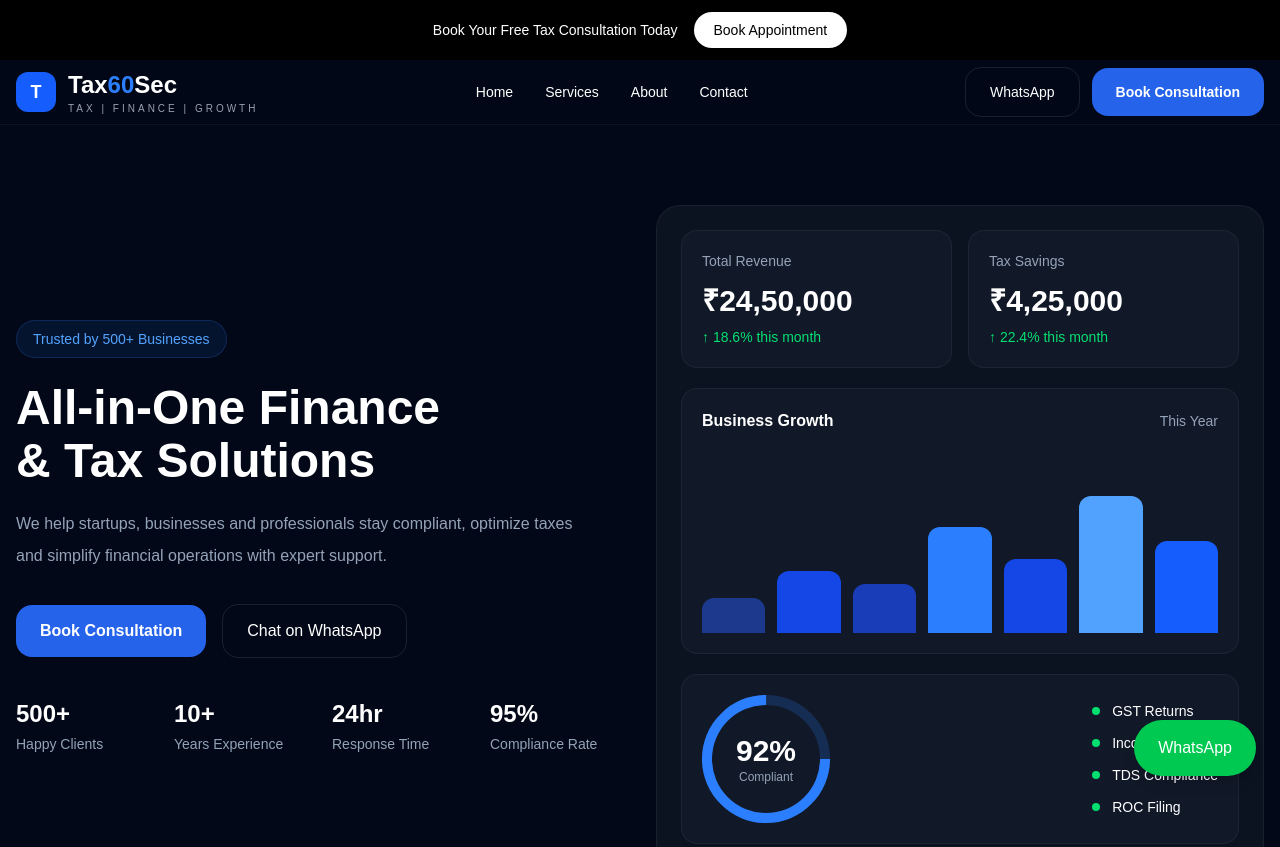
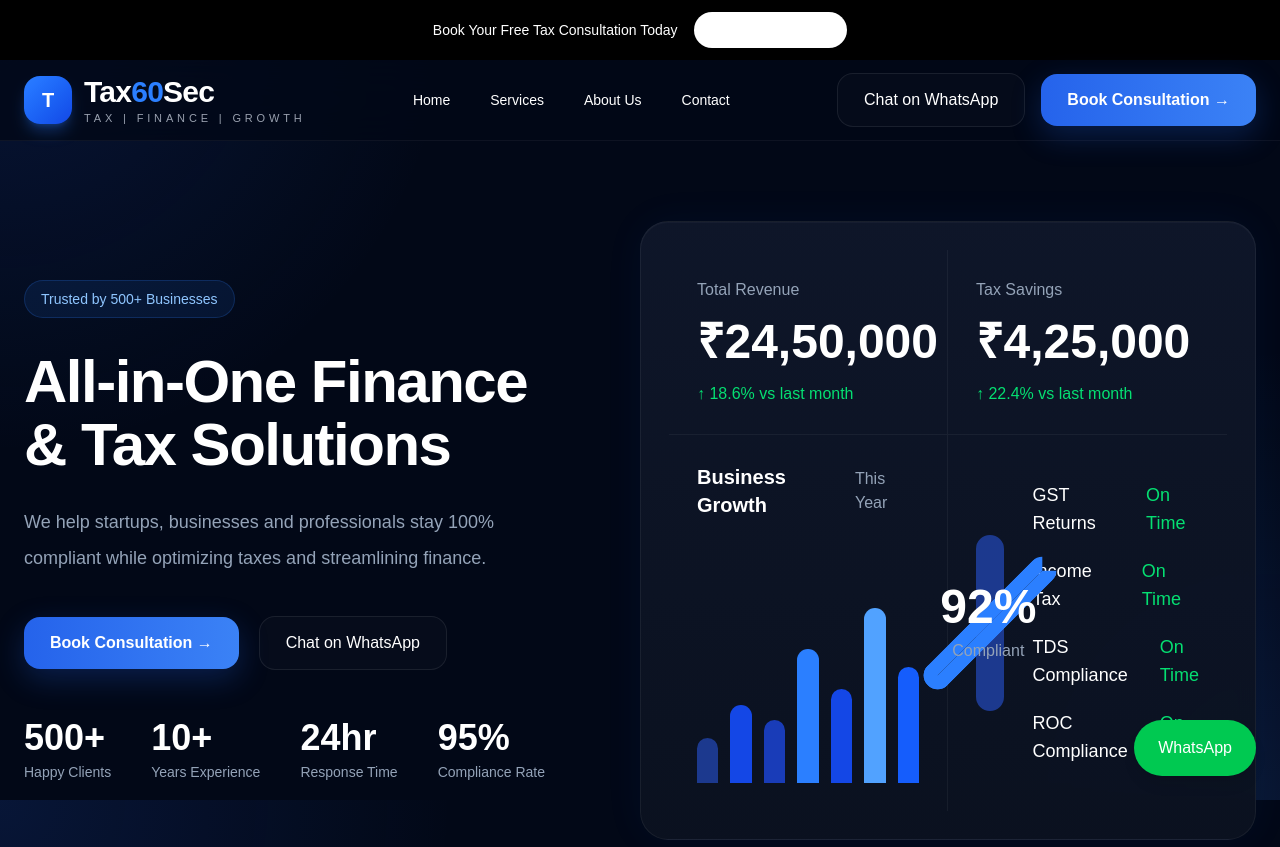
Before and after one commit to nithinreddyavula/taxin60sec, a Next.js app: page / in a window 1280 px wide. Shown: the top 847 px of the page. Built offline with nearby package versions, Linux system fonts and the light colour scheme.

Commit message:
fix spacing

```diff
--- a/app/globals.css
+++ b/app/globals.css
@@ -5,54 +5,112 @@
 }
 
 body {
-  background: #020817;
+  background:
+    radial-gradient(circle at top left, rgba(37,99,235,0.15), transparent 30%),
+    radial-gradient(circle at bottom right, rgba(59,130,246,0.12), transparent 30%),
+    #020817;
+
   color: white;
+  overflow-x: hidden;
   font-family: Arial, Helvetica, sans-serif;
-  overflow-x: hidden;
 }
 
+/* CONTAINER */
 .container-main {
   max-width: 1280px;
   margin: auto;
-  padding-left: 1rem;
-  padding-right: 1rem;
+  padding-left: 24px;
+  padding-right: 24px;
 }
 
+/* SECTION */
 .section-space {
-  padding-top: 5rem;
-  padding-bottom: 5rem;
+  padding-top: 80px;
+  padding-bottom: 80px;
 }
 
+/* PREMIUM CARD */
 .card-dark {
-  background: #0B1220;
+  background: linear-gradient(
+    to bottom,
+    rgba(15,23,42,0.95),
+    rgba(11,18,32,0.95)
+  );
+
   border: 1px solid rgba(255,255,255,0.06);
-  border-radius: 24px;
+
+  border-radius: 28px;
+
+  box-shadow:
+    0 0 40px rgba(37,99,235,0.06),
+    inset 0 1px 0 rgba(255,255,255,0.03);
+
+  backdrop-filter: blur(10px);
 }
 
+/* TEXT */
 .text-secondary {
   color: #94A3B8;
 }
 
+/* BUTTONS */
 .btn-primary {
-  background: #2563EB;
+  background: linear-gradient(
+    to right,
+    #2563EB,
+    #3B82F6
+  );
+
   color: white;
-  padding: 14px 24px;
+  padding: 14px 26px;
   border-radius: 16px;
   font-weight: 600;
-  transition: 0.3s;
+
+  transition: all 0.3s ease;
+
+  display: inline-flex;
+  align-items: center;
+  justify-content: center;
+
+  box-shadow:
+    0 10px 30px rgba(37,99,235,0.25);
 }
 
 .btn-primary:hover {
-  background: #3B82F6;
+  transform: translateY(-2px);
 }
 
 .btn-secondary {
-  border: 1px solid rgba(255,255,255,0.1);
-  padding: 14px 24px;
+  border: 1px solid rgba(255,255,255,0.08);
+
+  padding: 14px 26px;
+
   border-radius: 16px;
-  transition: 0.3s;
+
+  transition: all 0.3s ease;
+
+  display: inline-flex;
+  align-items: center;
+  justify-content: center;
+
+  background: rgba(255,255,255,0.02);
 }
 
 .btn-secondary:hover {
   background: rgba(255,255,255,0.05);
 }
+
+a {
+  text-decoration: none;
+  color: inherit;
+}
+
+/* MOBILE */
+@media (max-width: 768px) {
+
+  .section-space {
+    padding-top: 56px;
+    padding-bottom: 56px;
+  }
+
+}
--- a/components/Navbar.tsx
+++ b/components/Navbar.tsx
@@ -10,11 +10,11 @@
 
   return (
 
-    <header className="sticky top-0 z-50 border-b border-white/5 bg-[#020817]/90 backdrop-blur-lg">
+    <header className="sticky top-0 z-50 border-b border-white/5 bg-[#020817]/80 backdrop-blur-xl">
 
       <div className="container-main">
 
-        <div className="h-16 flex items-center justify-between">
+        <div className="h-20 flex items-center justify-between">
 
           {/* LOGO */}
           <Link
@@ -22,7 +22,7 @@
             className="flex items-center gap-3"
           >
 
-            <div className="w-10 h-10 rounded-xl bg-blue-600 flex items-center justify-center font-bold text-lg">
+            <div className="w-12 h-12 rounded-2xl bg-gradient-to-br from-blue-500 to-blue-700 flex items-center justify-center text-xl font-bold shadow-lg shadow-blue-500/30">
 
               T
 
@@ -30,13 +30,13 @@
 
             <div>
 
-              <h2 className="text-2xl font-bold">
+              <h2 className="text-3xl font-bold tracking-tight">
 
                 Tax<span className="text-blue-500">60</span>Sec
 
               </h2>
 
-              <p className="text-[10px] uppercase tracking-[0.3em] text-gray-400">
+              <p className="text-[11px] uppercase tracking-[0.35em] text-gray-400">
 
                 Tax | Finance | Growth
 
@@ -47,37 +47,37 @@
           </Link>
 
           {/* DESKTOP NAV */}
-          <nav className="hidden md:flex items-center gap-8 text-sm font-medium">
+          <nav className="hidden lg:flex items-center gap-10 text-sm font-medium">
 
             <Link href="/">Home</Link>
 
             <Link href="/services">Services</Link>
 
-            <Link href="/about">About</Link>
+            <Link href="/about">About Us</Link>
 
             <Link href="/contact">Contact</Link>
 
           </nav>
 
-          {/* CTA */}
-          <div className="hidden md:flex items-center gap-3">
+          {/* BUTTONS */}
+          <div className="hidden lg:flex items-center gap-4">
 
             <a
               href="https://wa.me/917013734079"
               target="_blank"
-              className="btn-secondary text-sm"
+              className="btn-secondary"
             >
 
-              WhatsApp
+              Chat on WhatsApp
 
             </a>
 
             <Link
               href="/contact"
-              className="btn-primary text-sm"
+              className="btn-primary"
             >
 
-              Book Consultation
+              Book Consultation →
 
             </Link>
 
@@ -86,13 +86,13 @@
           {/* MOBILE */}
           <button
             onClick={() => setOpen(!open)}
-            className="md:hidden"
+            className="lg:hidden"
           >
 
             {
               open
-                ? <X size={24} />
-                : <Menu size={24} />
+                ? <X size={28} />
+                : <Menu size={28} />
             }
 
           </button>
@@ -105,9 +105,9 @@
       {
         open && (
 
-          <div className="md:hidden border-t border-white/5 bg-[#020817]">
+          <div className="lg:hidden border-t border-white/5 bg-[#020817]">
 
-            <div className="container-main py-6 flex flex-col gap-5">
+            <div className="container-main py-6 flex flex-col gap-6">
 
               <Link href="/">Home</Link>
 
--- a/sections/Hero.tsx
+++ b/sections/Hero.tsx
@@ -10,20 +10,19 @@
 
       <div className="container-main">
 
-        <div className="grid lg:grid-cols-2 gap-8 items-center">
+        <div className="grid lg:grid-cols-[1fr_1.1fr] gap-14 items-center">
 
           {/* LEFT */}
           <div>
 
-            {/* BADGE */}
-            <div className="inline-flex items-center gap-2 rounded-full border border-blue-500/20 bg-blue-500/10 px-4 py-2 text-sm text-blue-400">
+            <div className="inline-flex items-center gap-2 rounded-full border border-blue-500/20 bg-blue-500/10 px-4 py-2 text-sm text-blue-300">
 
               Trusted by 500+ Businesses
 
             </div>
 
             {/* TITLE */}
-            <h1 className="mt-6 text-4xl lg:text-5xl font-bold leading-[1.1] max-w-2xl">
+            <h1 className="mt-8 text-5xl lg:text-6xl font-bold leading-[1.05] tracking-tight max-w-xl">
 
               All-in-One Finance
               <br />
@@ -32,23 +31,23 @@
             </h1>
 
             {/* DESC */}
-            <p className="mt-5 text-base text-secondary leading-8 max-w-xl">
+            <p className="mt-7 text-lg text-secondary leading-9 max-w-lg">
 
-              We help startups, businesses and professionals
-              stay compliant, optimize taxes and simplify
-              financial operations with expert support.
+              We help startups, businesses and professionals stay
+              100% compliant while optimizing taxes and
+              streamlining finance.
 
             </p>
 
             {/* BUTTONS */}
-            <div className="mt-8 flex flex-wrap items-center gap-4">
+            <div className="mt-10 flex flex-wrap items-center gap-5">
 
               <Link
                 href="/contact"
                 className="btn-primary"
               >
 
-                Book Consultation
+                Book Consultation →
 
               </Link>
 
@@ -64,68 +63,82 @@
 
             </div>
 
-            {/* TRUST METRICS */}
-            <div className="mt-10 grid grid-cols-2 sm:grid-cols-4 gap-6">
+            {/* STATS */}
+            <div className="mt-12 flex flex-wrap gap-10">
 
               <div>
+                <h3 className="text-4xl font-bold">500+</h3>
+                <p className="mt-1 text-sm text-secondary">
+                  Happy Clients
+                </p>
+              </div>
 
-                <h3 className="text-2xl font-bold">
+              <div>
+                <h3 className="text-4xl font-bold">10+</h3>
+                <p className="mt-1 text-sm text-secondary">
+                  Years Experience
+                </p>
+              </div>
 
-                  500+
+              <div>
+                <h3 className="text-4xl font-bold">24hr</h3>
+                <p className="mt-1 text-sm text-secondary">
+                  Response Time
+                </p>
+              </div>
+
+              <div>
+                <h3 className="text-4xl font-bold">95%</h3>
+                <p className="mt-1 text-sm text-secondary">
+                  Compliance Rate
+                </p>
+              </div>
+
+            </div>
+
+          </div>
+
+          {/* RIGHT */}
+          <div className="card-dark p-7">
+
+            {/* TOP */}
+            <div className="grid grid-cols-2">
+
+              <div className="p-7 border-b border-r border-white/5">
+
+                <p className="text-secondary">
+                  Total Revenue
+                </p>
+
+                <h3 className="mt-4 text-5xl font-bold">
+
+                  ₹24,50,000
 
                 </h3>
 
-                <p className="text-sm text-secondary mt-1">
+                <p className="mt-4 text-green-400">
 
-                  Happy Clients
+                  ↑ 18.6% vs last month
 
                 </p>
 
               </div>
 
-              <div>
+              <div className="p-7 border-b border-white/5">
 
-                <h3 className="text-2xl font-bold">
+                <p className="text-secondary">
+                  Tax Savings
+                </p>
 
-                  10+
+                <h3 className="mt-4 text-5xl font-bold">
+
+                  ₹4,25,000
 
                 </h3>
 
-                <p className="text-sm text-secondary mt-1">
+                <p className="mt-4 text-green-400">
 
-                  Years Experience
-
-                </p>
-
-              </div>
-
-              <div>
-
-                <h3 className="text-2xl font-bold">
-
-                  24hr
-
-                </h3>
-
-                <p className="text-sm text-secondary mt-1">
-
-                  Response Time
-
-                </p>
-
-              </div>
-
-              <div>
-
-                <h3 className="text-2xl font-bold">
-
-                  95%
-
-                </h3>
-
-                <p className="text-sm text-secondary mt-1">
-
-                  Compliance Rate
+                  ↑ 22.4% vs last month
 
                 </p>
 
@@ -133,72 +146,21 @@
 
             </div>
 
-          </div>
+            {/* BOTTOM */}
+            <div className="grid lg:grid-cols-2">
 
-          {/* RIGHT */}
-          <div className="card-dark p-6">
-
-            {/* TOP CARDS */}
-            <div className="grid grid-cols-2 gap-4">
-
-              <div className="rounded-2xl bg-[#111827] p-5 border border-white/5">
-
-                <p className="text-sm text-secondary">
-
-                  Total Revenue
-
-                </p>
-
-                <h3 className="mt-3 text-3xl font-bold">
-
-                  ₹24,50,000
-
-                </h3>
-
-                <p className="mt-2 text-sm text-green-400">
-
-                  ↑ 18.6% this month
-
-                </p>
-
-              </div>
-
-              <div className="rounded-2xl bg-[#111827] p-5 border border-white/5">
-
-                <p className="text-sm text-secondary">
-
-                  Tax Savings
-
-                </p>
-
-                <h3 className="mt-3 text-3xl font-bold">
-
-                  ₹4,25,000
-
-                </h3>
-
-                <p className="mt-2 text-sm text-green-400">
-
-                  ↑ 22.4% this month
-
-                </p>
-
-              </div>
-
-            </div>
-
-            {/* GRAPH */}
-            <div className="mt-5 rounded-2xl bg-[#111827] border border-white/5 p-5">
+              {/* CHART */}
+              <div className="p-7 border-r border-white/5">
 
                 <div className="flex items-center justify-between">
 
-                <h3 className="font-semibold">
+                  <h3 className="text-xl font-semibold">
 
                     Business Growth
 
                   </h3>
 
-                <p className="text-sm text-secondary">
+                  <p className="text-secondary">
 
                     This Year
 
@@ -206,47 +168,38 @@
 
                 </div>
 
-              <div className="mt-6 h-44 flex items-end gap-3">
+                <div className="mt-10 flex items-end gap-3 h-56">
 
-                <div className="w-full bg-blue-900 rounded-t-xl h-[20%]" />
-
-                <div className="w-full bg-blue-700 rounded-t-xl h-[35%]" />
-
-                <div className="w-full bg-blue-800 rounded-t-xl h-[28%]" />
-
-                <div className="w-full bg-blue-500 rounded-t-xl h-[60%]" />
-
-                <div className="w-full bg-blue-700 rounded-t-xl h-[42%]" />
-
-                <div className="w-full bg-blue-400 rounded-t-xl h-[78%]" />
-
-                <div className="w-full bg-blue-600 rounded-t-xl h-[52%]" />
+                  <div className="w-full rounded-t-2xl bg-blue-900 h-[20%]" />
+                  <div className="w-full rounded-t-2xl bg-blue-700 h-[35%]" />
+                  <div className="w-full rounded-t-2xl bg-blue-800 h-[28%]" />
+                  <div className="w-full rounded-t-2xl bg-blue-500 h-[60%]" />
+                  <div className="w-full rounded-t-2xl bg-blue-700 h-[42%]" />
+                  <div className="w-full rounded-t-2xl bg-blue-400 h-[78%]" />
+                  <div className="w-full rounded-t-2xl bg-blue-600 h-[52%]" />
 
                 </div>
 
               </div>
 
               {/* COMPLIANCE */}
-            <div className="mt-5 rounded-2xl bg-[#111827] border border-white/5 p-5">
+              <div className="p-7 flex items-center justify-between gap-8">
 
-              <div className="flex items-center justify-between">
+                <div className="relative w-44 h-44">
 
-                {/* DONUT */}
-                <div className="relative w-32 h-32">
+                  <div className="absolute inset-0 rounded-full border-[14px] border-blue-900" />
 
-                  <div className="absolute inset-0 rounded-full border-[10px] border-blue-500/20" />
-
-                  <div className="absolute inset-0 rounded-full border-[10px] border-blue-500 border-t-transparent rotate-45" />
+                  <div className="absolute inset-0 rounded-full border-[14px] border-blue-500 border-t-transparent rotate-45" />
 
                   <div className="absolute inset-0 flex flex-col items-center justify-center">
 
-                    <h3 className="text-3xl font-bold">
+                    <h3 className="text-5xl font-bold">
 
                       92%
 
                     </h3>
 
-                    <p className="text-xs text-secondary">
+                    <p className="mt-2 text-secondary">
 
                       Compliant
 
@@ -256,38 +209,53 @@
 
                 </div>
 
-                {/* LIST */}
-                <div className="space-y-3 text-sm">
+                <div className="space-y-5 text-lg">
 
-                  <div className="flex items-center gap-3">
+                  <div className="flex items-center justify-between gap-8">
 
-                    <div className="w-2 h-2 rounded-full bg-green-400" />
+                    <span>GST Returns</span>
 
-                    GST Returns
+                    <span className="text-green-400">
+
+                      On Time
+
+                    </span>
 
                   </div>
 
-                  <div className="flex items-center gap-3">
+                  <div className="flex items-center justify-between gap-8">
 
-                    <div className="w-2 h-2 rounded-full bg-green-400" />
+                    <span>Income Tax</span>
 
-                    Income Tax
+                    <span className="text-green-400">
+
+                      On Time
+
+                    </span>
 
                   </div>
 
-                  <div className="flex items-center gap-3">
+                  <div className="flex items-center justify-between gap-8">
 
-                    <div className="w-2 h-2 rounded-full bg-green-400" />
+                    <span>TDS Compliance</span>
 
-                    TDS Compliance
+                    <span className="text-green-400">
+
+                      On Time
+
+                    </span>
 
                   </div>
 
-                  <div className="flex items-center gap-3">
+                  <div className="flex items-center justify-between gap-8">
 
-                    <div className="w-2 h-2 rounded-full bg-green-400" />
+                    <span>ROC Compliance</span>
 
-                    ROC Filing
+                    <span className="text-green-400">
+
+                      On Time
+
+                    </span>
 
                   </div>
 
```
Lines whose indentation alone changed are shown as unchanged.
